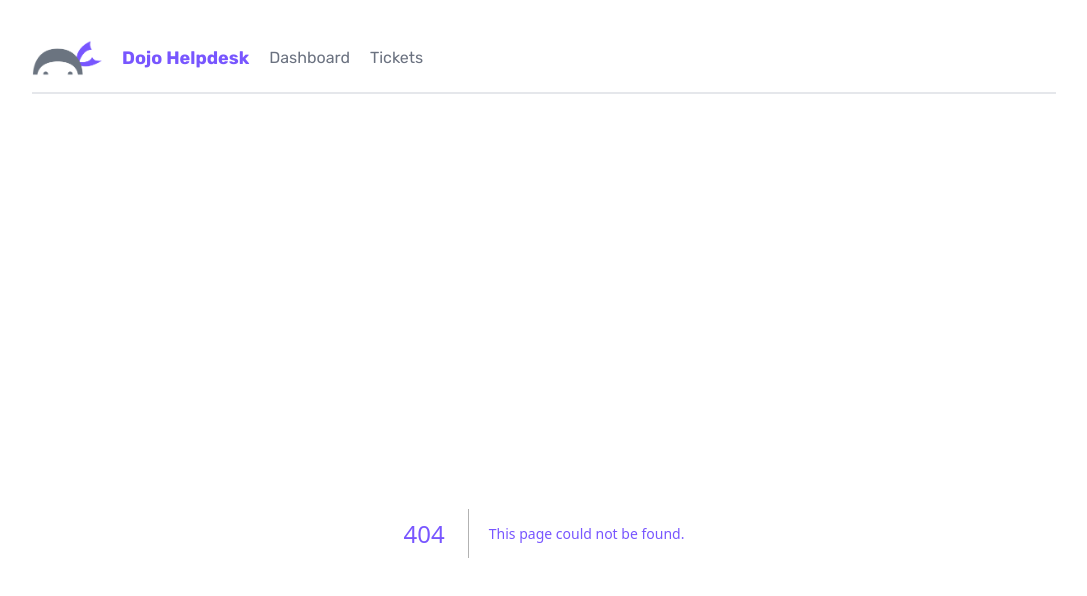
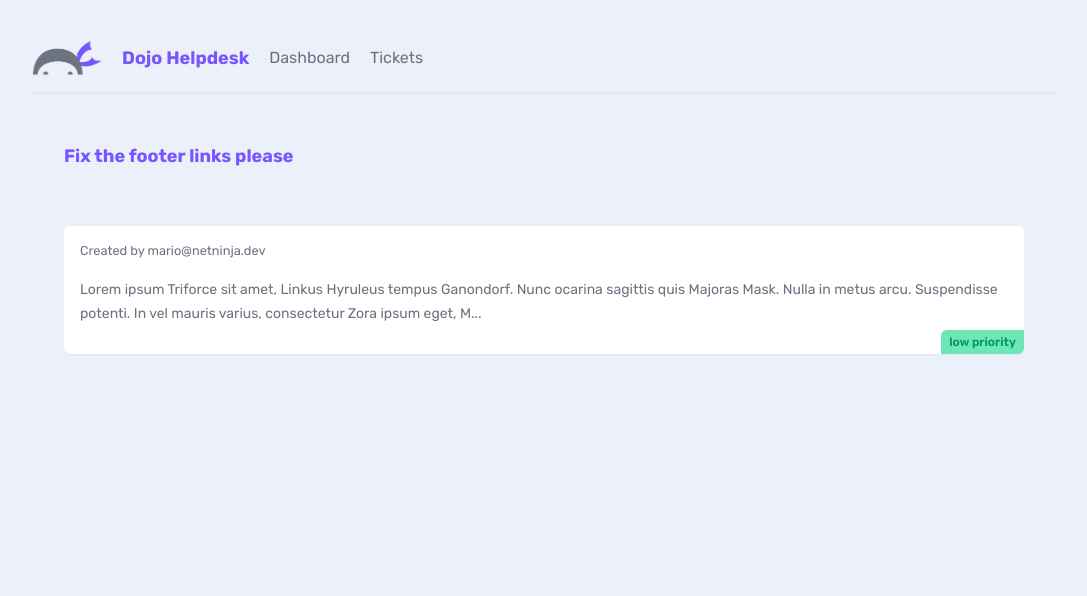
Before and after one commit to ULL-MII-SYTWS-2324/nextjs13-marcos-barrios-lorenzo-alu0101056944, a Next.js app: page /tickets/1 in a window 1280 px wide. Before the commit this address had no page. Shown: the top 596 px of the page, without its empty margins (96-1183 px from the left). Built offline with nearby package versions, Linux system fonts and the light colour scheme; data requests are answered from the project's data file.

Commit message:
Lesson 7 finished here. updated docs/report.md

```diff
--- a/app/tickets/TicketList.jsx
+++ b/app/tickets/TicketList.jsx
@@ -1,3 +1,5 @@
+import Link from 'next/link';
+
 async function getTickets() {
   const res = await fetch('http://localhost:4000/tickets', {
     next: {
@@ -14,13 +16,15 @@ export default async function TicketList() {
   return (
     <>
       {tickets.map((ticket) => (
-        <div key={ticket.id} className="card my-5">
-          <h3>{ticket.title}</h3>
-          <p>{ticket.body.slice(0, 200)}...</p>
-          <div className={`pill ${ticket.priority}`}>
-            {ticket.priority} priority
+        <Link key={ticket.id} href={`/tickets/${ticket.id}`}>
+          <div className="card my-5">
+            <h3>{ticket.title}</h3>
+            <p>{ticket.body.slice(0, 200)}...</p>
+            <div className={`pill ${ticket.priority}`}>
+              {ticket.priority} priority
+            </div>
           </div>
-        </div>
+        </Link>
       ))}
       {tickets.length === 0 && (
         <p className="text-center">There are no open tickets, yay!</p>
--- /dev/null
+++ b/app/tickets/[id]/page.jsx
@@ -0,0 +1,28 @@
+async function getTicket(id) {
+  const res = await fetch('http://localhost:4000/tickets/' + id, {
+    next: {
+      revalidate: 60
+    }
+  })
+
+  return res.json()
+}
+
+export default async function TicketView({ params }) {
+  const ticket = await getTicket(params.id);
+
+  return (
+    <main>
+      <nav>
+        <h1>{ticket.title}</h1>
+      </nav>
+      <div className="card">
+        <small>Created by {ticket.user_email}</small>
+        <p>{ticket.body.slice(0, 200)}...</p>
+        <div className={`pill ${ticket.priority}`}>
+          {ticket.priority} priority
+        </div>
+      </div>
+    </main>
+  )
+};
```
Also changed, not shown: 1 other file (tests, documents, lock files or other folders).
